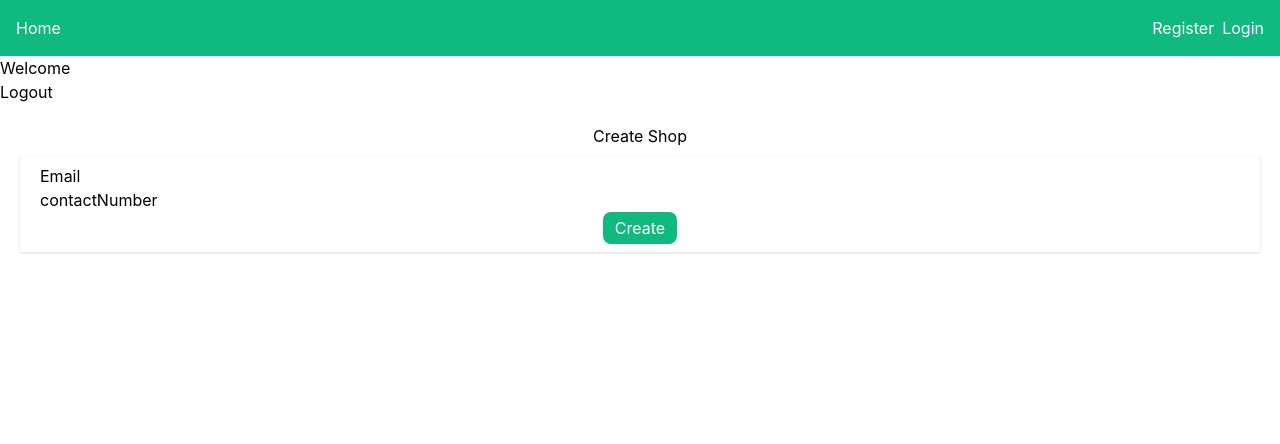
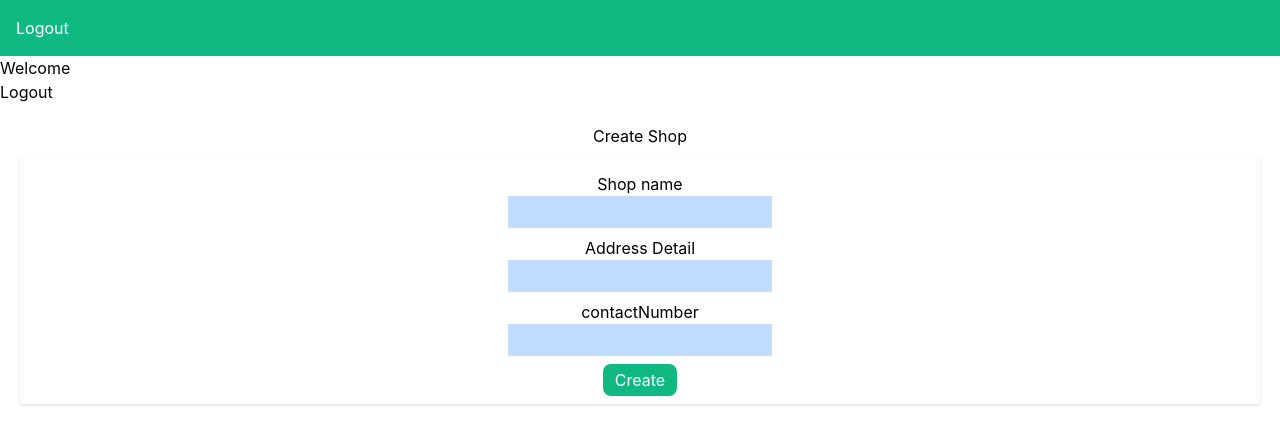
Before and after one commit to JenabB/react-note, a React (Create React App) app: page / in a window 1280 px wide. Shown: the top 444 px of the page. Built offline with nearby package versions, Linux system fonts and the light colour scheme; sample sign-in values are in the browser's storage.

Commit message:
add initial context

```diff
--- a/src/App.js
+++ b/src/App.js
@@ -1,11 +1,12 @@
 import React from 'react'
+import { GlobalProvider } from "./hook/GlobalState";
 import Navigation from "./Navigation"
 
 function App() {
   return (
-    <div>
+    <GlobalProvider>
       <Navigation />
-    </div>
+    </GlobalProvider>
   )
 }
 
--- a/src/Navigation.js
+++ b/src/Navigation.js
@@ -1,15 +1,25 @@
+import { useState, useEffect } from "react"
 import { BrowserRouter as Router, Switch, Route, Link } from "react-router-dom";
 import Home from "./pages/Home"
 import Register from "./components/auth/Register";
 import Login from "./components/auth/Login";
 
-const Navigation = () => {
-  let token = localStorage.getItem("item")
+const Navigation = (props) => {
+  const [isLogin, setIsLogin] = useState(false)
+
+
+  let token = localStorage.getItem("token")
+
+
+  useEffect(() => {
+    token ? (setIsLogin(true)
+    ) : (setIsLogin(false))
+  }, [token])
 
   return (
 
     <Router>
-      {token ? (
+      {isLogin ? (
         <div className="flex justify-between bg-green-500 text-white p-4">
           <div>
             <Link
--- a/src/components/shop/CreateShop.js
+++ b/src/components/shop/CreateShop.js
@@ -1,13 +1,14 @@
 import React, { useState } from "react";
 
+import Swal from "sweetalert2";
 import axios from "axios";
 
 const CreateShop = () => {
     const [data, setData] = useState({
         shopName: "",
-        countryId: "",
-        provinceId: "",
-        districtId: "",
+        countryId: 1,
+        provinceId: 1,
+        districtId: 1,
         addressDetail: "",
         contactNumber: "",
     });
@@ -23,8 +24,8 @@ const CreateShop = () => {
         e.preventDefault();
         try {
             setData({ ...data, error: null });
-            await axios.post(
-                "https://warm-earth-68639.herokuapp.com/v1/user/register/owner",
+            const res = await axios.post(
+                "https://warm-earth-68639.herokuapp.com/v1/shop",
                 {
                     shopName: shopName,
                     countryId: countryId,
@@ -39,7 +40,12 @@ const CreateShop = () => {
                         Authorization: `Bearer ${localStorage.getItem("token")}`
                     },
                 });
-
+            console.log(res)
+            Swal.fire({
+                icon: 'success',
+                text: res.data.message,
+                confirmButtonText: "ok"
+            })
         } catch (err) {
             console.log(err);
         }
@@ -47,25 +53,37 @@ const CreateShop = () => {
 
     return (
         <div>
-            <div className="form mt-4 auth-container">
+
+            <div className="mt-4">
                 <h4 className="text-muted text-center mb-2">Create Shop</h4>
-
                 <div className="card py-2 px-5 shadow">
-                    <form>
-                        <div className="form-group">
-                            <label htmlFor="email">Email</label>
+                    <form className="text-center">
+                        <div className="my-2">
+                            <h1>Shop name</h1>
                             <input
-                                className="form-control"
+                                className="bg-blue-200 px-2 py-1"
                                 type="name"
                                 name="shopName"
                                 value={shopName}
                                 onChange={handleChange}
                             />
                         </div>
-                        <div className="form-group">
-                            <label htmlFor="contactNumber">contactNumber</label>
+
+                        <div className="my-2">
+                            <h1>Address Detail</h1>
                             <input
-                                className="form-control"
+                                className="bg-blue-200 px-2 py-1"
+                                type="name"
+                                name="addressDetail"
+                                value={addressDetail}
+                                onChange={handleChange}
+                            />
+                        </div>
+
+                        <div className="my-2">
+                            <h1>contactNumber</h1>
+                            <input
+                                className="bg-blue-200 px-2 py-1"
                                 type="name"
                                 name="contactNumber"
                                 value={contactNumber}
--- /dev/null
+++ b/src/hook/GlobalState.js
@@ -0,0 +1,35 @@
+import React, { createContext, useReducer, useEffect } from "react"
+import AppReducer from "./AppReducer";
+
+//initial state
+const initialState = {
+    token: localStorage.getItem("token") ? localStorage.getItem("token") : []
+}
+
+//create context
+export const GlobalContext = createContext(initialState);
+
+export const GlobalProvider = (props) => {
+    const [state, dispatch] = useReducer(AppReducer, initialState)
+
+    useEffect(() => {
+        localStorage.setItem("token", state.token)
+    }, [state])
+
+    //actions
+
+    const loginToken = (token) => {
+        dispatch({ type: "LOGIN_TOKEN", payload: token })
+    }
+
+    return (
+        <GlobalContext.Provider
+            value={{
+                token: state.token,
+                loginToken
+            }}>
+            {props.children}
+        </GlobalContext.Provider>
+    )
+
+}
```
Also changed, not shown: src/hook/AppReducer.js (added).
